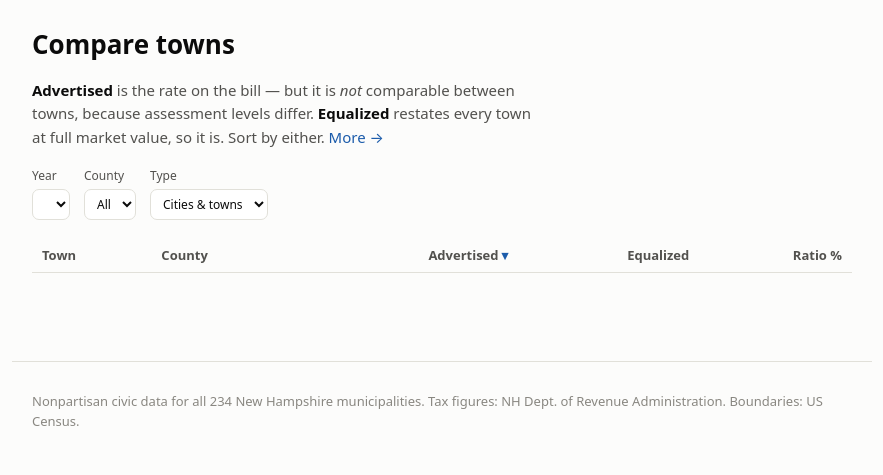
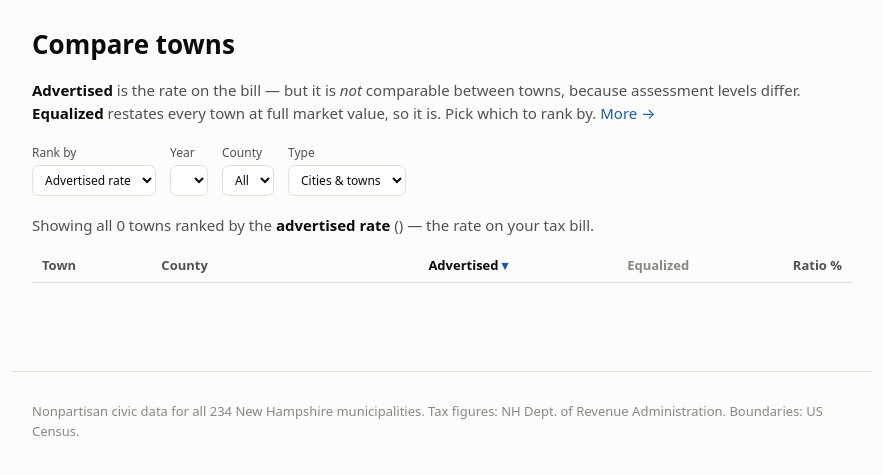
Before and after one commit to jwallz/nhbot, a FastAPI app: page /compare in a window 1280 px wide. Shown: the part 65-540 px from the top of the page, without its empty margins (198-1081 px from the left). Run offline with FastAPI, Linux system fonts and the light colour scheme; lists and menus that the app fills with data are empty.

Commit message:
UI: widen hero lede; compare rate-view dropdown + explicit label

```diff
--- a/src/nhbot/web/app.py
+++ b/src/nhbot/web/app.py
@@ -65,17 +65,22 @@ def town(request: Request, geoid: str):
 @app.get("/compare", response_class=HTMLResponse)
 def compare(request: Request,
             year: int = Query(None), county: str = Query(None),
-            entity: str = Query(None), sort: str = Query("advertised"),
-            dir: str = Query("desc")):
+            entity: str = Query(None), rate: str = Query("advertised"),
+            sort: str = Query(None), dir: str = Query("desc")):
+    rate = _clean_rate(rate)
     year = year or repo.latest_year()
+    # column-header sorts (name/county/ratio) win; otherwise rank by the chosen rate view
+    effective_sort = sort if sort in ("name", "county", "ratio") else rate
     ctx = {
         "years": repo.available_years(),
         "counties": repo.counties(),
-        "rows": repo.compare_rows(year, county, entity, sort, dir),
+        "rows": repo.compare_rows(year, county, entity, effective_sort, dir),
         "year": year, "county": county, "entity": entity,
-        "sort": sort, "dir": dir,
+        "rate": rate, "sort": effective_sort, "dir": dir,
+        "rate_meta": RATE_META,
     }
-    tmpl = "partials/_compare_rows.html" if request.headers.get("HX-Request") else "compare.html"
+    # HX requests swap the results block (caption + table); full load gets the shell.
+    tmpl = "partials/_compare_results.html" if request.headers.get("HX-Request") else "compare.html"
     return templates.TemplateResponse(request=request, name=tmpl, context=ctx)
 
 
--- a/src/nhbot/web/static/app.css
+++ b/src/nhbot/web/static/app.css
@@ -20,7 +20,9 @@ footer.site{max-width:860px;margin:40px auto 0;padding:16px 20px;border-top:1px
   color:var(--faint);font-size:13px}
 h1{font-size:26px;margin:24px 0 6px}
 h2{font-size:16px;margin:0 0 10px}
-.lede{color:var(--muted);max-width:60ch}
+.lede{color:var(--muted);max-width:none}
+.lede h1{max-width:none}
+.lede p{max-width:78ch}
 .lede strong,p strong{color:var(--ink)}
 
 /* map */
@@ -89,3 +91,10 @@ tr.footnote td{color:var(--faint);font-size:12px;border:none}
 .prose .callout{background:var(--panel);border:1px solid var(--line);border-left:3px solid var(--accent);
   border-radius:8px;padding:14px 18px;margin:18px 0}
 .prose .src{color:var(--faint);font-size:13px;margin-top:22px}
+
+/* compare view label + rate-column emphasis */
+.viewlabel{color:var(--muted);margin:14px 0 10px}
+.viewlabel strong{color:var(--ink)}
+table.compare th.active{color:var(--ink);font-weight:700}
+table.compare th.dim{color:var(--faint)}
+table.compare td.dim{color:var(--faint)}
--- a/src/nhbot/web/templates/compare.html
+++ b/src/nhbot/web/templates/compare.html
@@ -5,10 +5,17 @@
 <p class="lede"><strong>Advertised</strong> is the rate on the bill — but it is
    <em>not</em> comparable between towns, because assessment levels differ.
    <strong>Equalized</strong> restates every town at full market value, so it is.
-   Sort by either. <a href="/about/equalized-rates">More →</a></p>
+   Pick which to rank by. <a href="/about/equalized-rates">More →</a></p>
 
 <form id="filters" class="filters"
-      hx-get="/compare" hx-target="#rows" hx-trigger="change" hx-include="#filters">
+      hx-get="/compare" hx-target="#results" hx-trigger="change" hx-include="#filters">
+  <label>Rank by
+    <select name="rate">
+      {% for key, meta in rate_meta.items() %}
+      <option value="{{ key }}" {{ 'selected' if key == rate }}>{{ meta.label }}</option>
+      {% endfor %}
+    </select>
+  </label>
   <label>Year
     <select name="year">
       {% for y in years %}<option value="{{ y }}" {{ 'selected' if y == year }}>{{ y }}</option>{% endfor %}
@@ -27,30 +34,9 @@
       <option value="town" {{ 'selected' if entity == 'town' }}>Towns only</option>
     </select>
   </label>
-  <input type="hidden" name="sort" value="{{ sort }}">
-  <input type="hidden" name="dir" value="{{ dir }}">
 </form>
 
-<table class="grid compare">
-  <thead>
-    <tr>
-      {% macro th(key, label, cls="") %}
-        <th class="{{ cls }}">
-          <a href="#" hx-get="/compare?sort={{ key }}&dir={{ 'asc' if (sort==key and dir=='desc') else 'desc' }}"
-             hx-target="#rows" hx-include="#filters">
-            {{ label }}{% if sort == key %}<span class="arrow">{{ '▾' if dir=='desc' else '▴' }}</span>{% endif %}
-          </a>
-        </th>
-      {% endmacro %}
-      {{ th('name','Town') }}
-      {{ th('county','County') }}
-      {{ th('advertised','Advertised','num') }}
-      {{ th('equalized','Equalized','num') }}
-      {{ th('ratio','Ratio %','num') }}
-    </tr>
-  </thead>
-  <tbody id="rows">
-    {% include "partials/_compare_rows.html" %}
-  </tbody>
-</table>
+<div id="results">
+  {% include "partials/_compare_results.html" %}
+</div>
 {% endblock %}
--- /dev/null
+++ b/src/nhbot/web/templates/partials/_compare_results.html
@@ -0,0 +1,30 @@
+<p class="viewlabel">Showing all {{ rows|length }} towns ranked by the
+   <strong>{{ rate_meta[rate].label|lower }}</strong> ({{ year }}) — {{ rate_meta[rate].blurb }}.</p>
+
+<table class="grid compare">
+  <thead>
+    <tr>
+      {% macro sortth(key, label, cls="") %}
+        <th class="{{ cls }}">
+          <a href="#" hx-get="/compare?sort={{ key }}&dir={{ 'asc' if (sort==key and dir=='desc') else 'desc' }}"
+             hx-target="#results" hx-include="#filters">
+            {{ label }}{% if sort == key %}<span class="arrow">{{ '▾' if dir=='desc' else '▴' }}</span>{% endif %}
+          </a>
+        </th>
+      {% endmacro %}
+      {% macro rateth(key, label) %}
+        <th class="num {{ 'active' if rate == key else 'dim' }}">
+          {{ label }}{% if sort == key %}<span class="arrow">▾</span>{% endif %}
+        </th>
+      {% endmacro %}
+      {{ sortth('name','Town') }}
+      {{ sortth('county','County') }}
+      {{ rateth('advertised','Advertised') }}
+      {{ rateth('equalized','Equalized') }}
+      {{ sortth('ratio','Ratio %','num') }}
+    </tr>
+  </thead>
+  <tbody id="rows">
+    {% include "partials/_compare_rows.html" %}
+  </tbody>
+</table>
--- a/src/nhbot/web/templates/partials/_compare_rows.html
+++ b/src/nhbot/web/templates/partials/_compare_rows.html
@@ -2,8 +2,8 @@
 <tr>
   <td><a href="/town/{{ r.geoid }}">{{ r.name }}</a></td>
   <td>{{ r.county }}</td>
-  <td class="num">{{ "%.2f"|format(r.advertised|float) if r.advertised else "—" }}</td>
-  <td class="num">{{ "%.2f"|format(r.equalized|float) if r.equalized else "—" }}{% if r.equalized and not r.is_official %}<span class="est" title="estimate">*</span>{% endif %}</td>
+  <td class="num {{ '' if rate == 'advertised' else 'dim' }}">{{ "%.2f"|format(r.advertised|float) if r.advertised else "—" }}</td>
+  <td class="num {{ '' if rate == 'equalized' else 'dim' }}">{{ "%.2f"|format(r.equalized|float) if r.equalized else "—" }}{% if r.equalized and not r.is_official %}<span class="est" title="estimate">*</span>{% endif %}</td>
   <td class="num">{{ "%.1f"|format(r.ratio|float) if r.ratio else "—" }}</td>
 </tr>
 {% endfor %}
```
